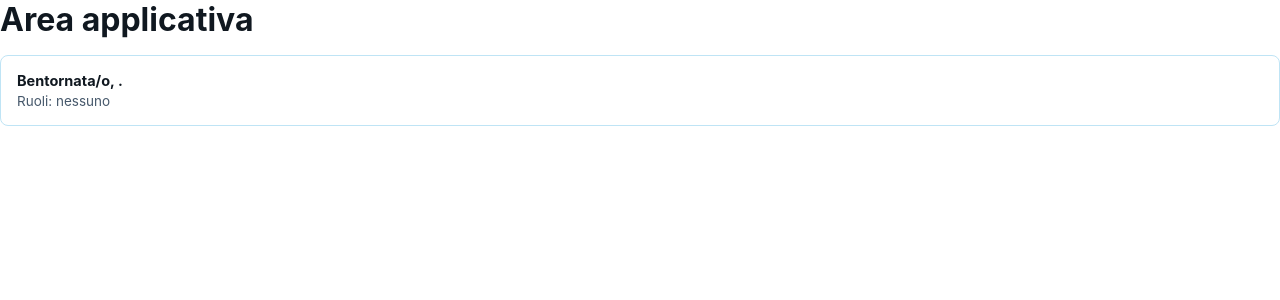
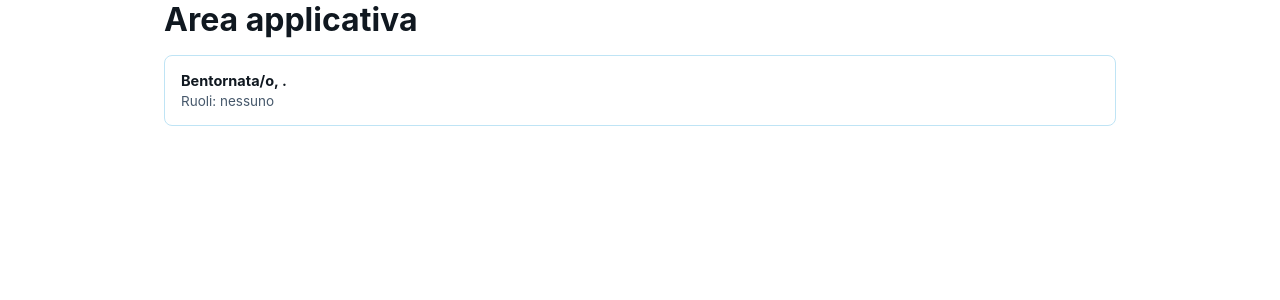
Before and after one commit to dmnet2000/societa-manager, a Next.js app: page / in a window 1280 px wide. Shown: the top 300 px of the page. Built offline with nearby package versions, Linux system fonts and the light colour scheme; no server answers.

Commit message:
stories-9-3

```diff
--- a/_bmad-output/implementation-artifacts/sprint-status.yaml
+++ b/_bmad-output/implementation-artifacts/sprint-status.yaml
@@ -1,5 +1,7 @@
 # generated: 2026-07-15
 # last_updated: 2026-07-25 (Story 9.1 Pulsante di logoff: code review completato - 2 decision-needed risolte con l'utente (fail-closed su signOut(), scope globale confermato deliberato), 3 patch applicati (try/catch fail-closed + test fallimento, LOGIN_PATH invece di stringa letterale, fix specificita' CSS .formEsci button scoperto durante l'applicazione stessa della patch), 2 defer, 4 dismiss. Status: done. 492/492 test passati.)
+# last_updated: 2026-07-25 (Story 9.3 Riquadro larghezza massima pagine-form: implementata (6 pagine + nuove classi globali .pagina-form/.riquadro-form in globals.css, /accedi invariata), code review adversariale (Blind Hunter + Edge Case Hunter) completata senza intent_gap/bad_spec - 3 patch applicati (overflow-wrap per testo dinamico lungo, entry YAML DESIGN.md completata con padding/shadow, prosa DESIGN.md corretta su smtp/logo), 1 defer (duplicazione non convergente col pattern locale di /accedi), resto scartato come gia' deliberato in spec. Status: done. 492/492 test passati.)
+# last_updated: 2026-07-26 (Story 9.3, estensione post-done su feedback utente dal vivo: lo scope originale escludeva deliberatamente le pagine-tabella, ma l'utente le voleva comunque non a piena larghezza - aggiunte 2 regole globali trasversali in app/globals.css: max-width:1000px su ogni <main> via selettore ".contenuto > main" (nessuna pagina toccata singolarmente) e max-width:400px su ogni input/select/textarea (corregge lo stretch di default del pattern .campo). Verificato dal vivo: /registrati (pattern riquadro-form, 480px) invariato, pagina-tabella isolata (test statico fuori dall'app, Supabase locale non disponibile) mostra margine visibile anche a 1536px/125%. DESIGN.md aggiornato con 2 nuove voci trasversali. 492/492 test passati, 0 nuovi errori TS/lint.)
 # project: societa-manager
 # project_key: NOKEY
 # tracking_system: file-system
@@ -131,7 +133,7 @@ development_status:
   epic-9: in-progress
   9-1-pulsante-di-logoff: done
   9-2-navigazione-responsive-hamburger-e-barra-laterale: review
-  9-3-riquadro-larghezza-massima-pagine-form: review
+  9-3-riquadro-larghezza-massima-pagine-form: done
   9-4-menu-profilo-con-logoff-e-modifica-password: backlog
   9-5-campo-cognome-per-allenatore: backlog
   9-6-geolocalizzazione-palestre: backlog
--- a/app/globals.css
+++ b/app/globals.css
@@ -79,7 +79,27 @@ body {
   min-width: 0;
 }
 
+/* Story 9.3 (estensione, feedback utente 2026-07-26): sulle pagine-tabella
+   (escluse dal pattern .pagina-form/.riquadro-form perche' il contenuto
+   principale e' una tabella, non un form) il <main> restava comunque a
+   piena larghezza fino al bordo della finestra su schermo largo. Selettore
+   sul tag `main` (non una classe) cosi' si applica a OGNI pagina
+   dell'app senza dover toccare i singoli page.tsx uno per uno - incluse le
+   pagine con .pagina-form (la classe, piu' specifica, vince comunque sulla
+   proprieta' "padding" che le due regole hanno in comune; "max-width" non e'
+   in conflitto perche' .pagina-form non lo imposta sul <main> stesso). */
 @media (min-width: 880px) {
+  .contenuto {
+    display: flex;
+    justify-content: center;
+  }
+
+  .contenuto > main {
+    width: 100%;
+    max-width: 1000px;
+    padding: 0 var(--space-6);
+  }
+
   .shell {
     flex-direction: row;
   }
@@ -125,3 +145,19 @@ a {
   color: inherit;
   text-decoration: none;
 }
+
+/* Story 9.3 (estensione, feedback utente 2026-07-26): i campi ".campo input"
+   (pattern ripetuto in ogni *.module.css del progetto, mai centralizzato)
+   si allargano a piena larghezza del contenitore per lo stretch di default
+   di un flex column (".campo" e' quasi ovunque display:flex;
+   flex-direction:column senza align-items esplicito) - su una pagina-tabella
+   larga un singolo campo email/testo arrivava a occupare centinaia di
+   pixel. Regola globale sul tag, non su una classe, per correggere ogni
+   occorrenza esistente senza toccare i ~15 file *.module.css uno per uno;
+   checkbox/radio esclusi perche' hanno gia' una dimensione intrinseca
+   piccola e non ne hanno bisogno. */
+input:not([type="checkbox"]):not([type="radio"]),
+select,
+textarea {
+  max-width: 400px;
+}
```
Also changed, not shown: _bmad-output/implementation-artifacts/spec-9-3-riquadro-larghezza-massima-pagine-form.md (+12 -0 lines), _bmad-output/planning-artifacts/ux-designs/ux-societa-manager-2026-07-22/DESIGN.md (+7 -1 lines).
